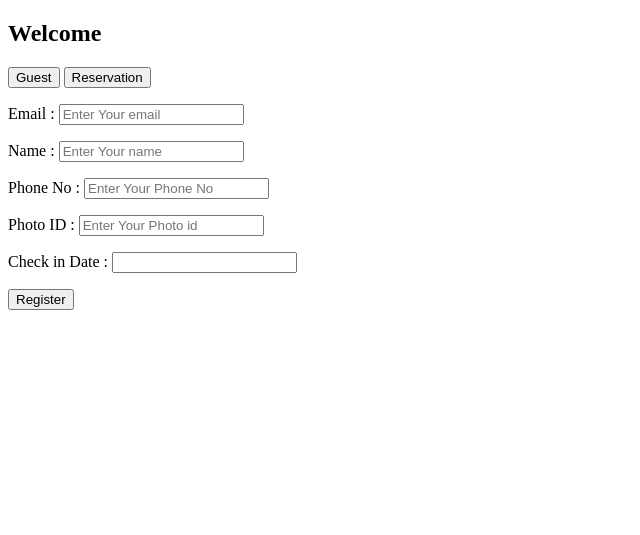
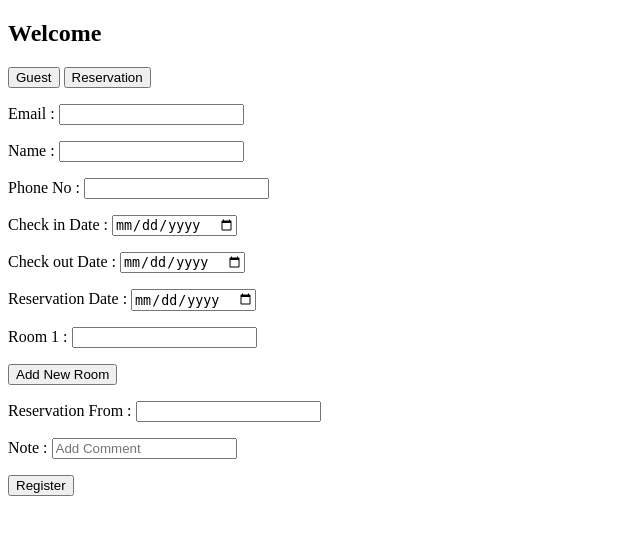
Before and after one commit to S3Infosoft/mvr-payments, a Flask app: template templates/reservation/create.html in a window 1280 px wide. Shown: the top 535 px of the page, without its empty margins (0-640 px from the left). Run offline with Flask 2, Linux system fonts and the light colour scheme; the template is opened without the code that fills it, so the values that code supplies are empty.

Commit message:
Completed Create Reservation frontend

```diff
--- a/templates/reservation/create.html
+++ b/templates/reservation/create.html
@@ -1,15 +1,57 @@
 {% extends 'dashboard.html' %}
 {% block content %}
+        <p>Email    :    <input type="email" name="email" value="{{ data.email }}" required readonly></p>
+        <p>Name     :    <input type="text" name="name" value="{{ data.name }}" required readonly></p>
+        <p>Phone No :    <input type="number" name="phoneno" value="{{ data.phoneno }}" required readonly></p>
+
         <form action="" method="POST">
-            <p>Email    :    <input type="email" name="email" placeholder="Enter Your email" required></p>
-            <p>Name     :    <input type="text" name="name" placeholder="Enter Your name" required></p>
-            <p>Phone No :    <input type="number" name="phoneno" placeholder="Enter Your Phone No" required></p>
-            <p>Photo ID :    <input type="text" name="photoid" placeholder="Enter Your Photo id" required></p>
-            <p>Check in Date : <input type="number" name="checkin" </p>
+            <p>Check in Date : <input type="date" name="ckin" </p>
+            <p>Check out Date : <input type="date" name="ckout" </p>
+            <p>Reservation Date : <input type="date" name="rdate" </p>
+            <p>Room 1 : <input type="text" list="rooms" name="room1"></p>
+            <div id="Container"></div>
+            <p><input type="button" value="Add New Room" onclick="addRoom()"></p>
+            <datalist id="rooms">
+                <option value="standard">Standard</option>
+                <option value="superior">Superior</option>
+                <option value="bungalow">Bungalow</option>
+            </datalist>
+            <p>Reservation From : <input type="text" list="partners" name="rfrom">
+                                <datalist id="partners">
+                                    <option value="yatra">Yatra</option>
+                                    <option value="agent">Agent</option>
+                                    <option value="mmt">MMT</option>
+                                    <option value="goibibo">Goibibo</option>
+                                    <option value="booking">Booking</option>
+                                    <option value="tg">TG</option>
+                                    <option value="airnb">Airbnb</option>
+                                    <option value="corporate">Corporate</option>
+                                </datalist>
+            <p>Note : <input type="text" name="cmnt" placeholder="Add Comment"></p>
             {% if err %}
             <p>Error : {{ err }}</p>
             {% endif %}
             <p><input type="submit" value="Register"></p>
 
         </form>
+
+        <script>
+            var room = 1;
+            function addRoom() {
+                var iDiv = document.createElement('div');
+                room = room + 1;
+                iDiv.id = 'block';
+                iDiv.name = 'room' + String(room);
+                iDiv.innerHTML = "<p id='room" + String(room) + "'>" + "Room : " + String(room) + "<input type='text' list='rooms' name='room" + String(room) + "'> \
+                                  <input type='button' value='x' onclick='removeRoom()'></p>"
+                document.getElementById('Container').append(iDiv);
+            }
+
+            function removeRoom() {
+                var rm = document.getElementById('room' + String(room));
+                rm.parentNode.removeChild(rm);
+                room = room - 1;
+            }
+
+        </script>
 {% endblock %}
```
